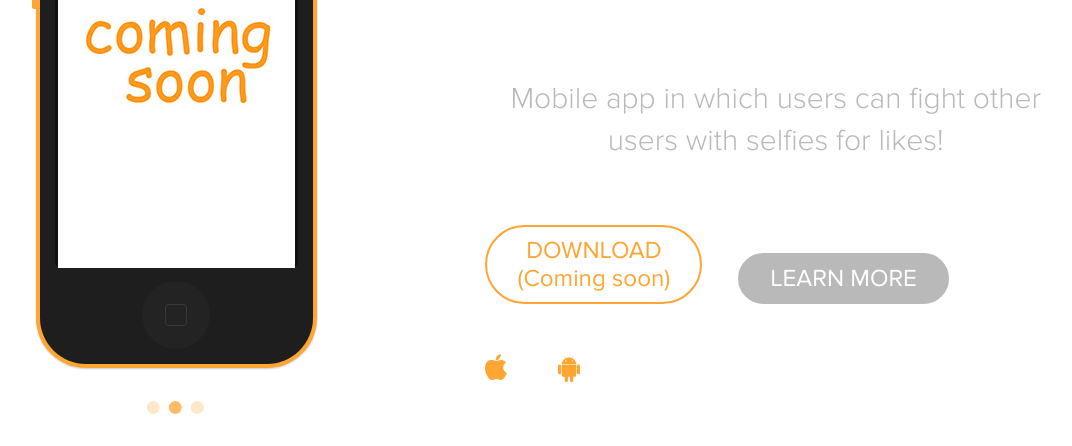
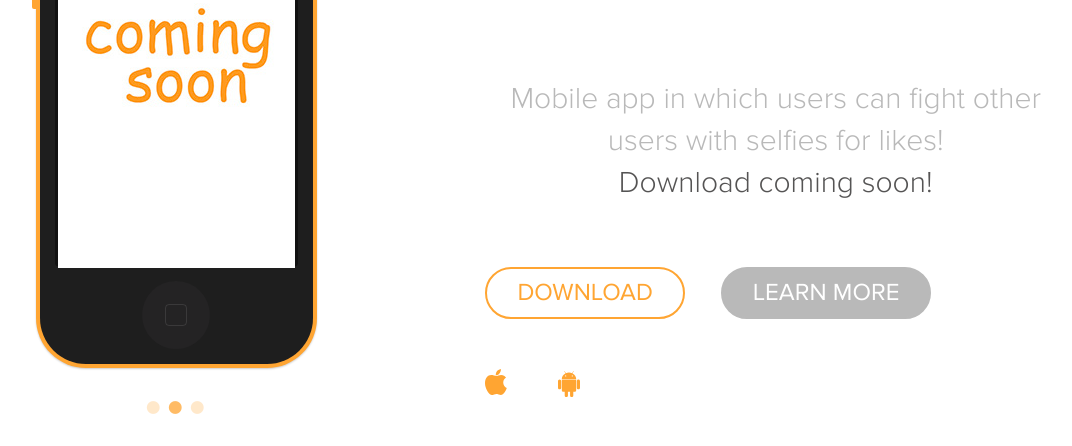
Before and after one commit to StefanTosic23/selfiewarslanding, a plain HTML site: page index.html in a window 1280 px wide. Shown: the part 354-800 px from the top of the page, without its empty margins (164-1236 px from the left). Drawn offline with nearby package versions, Linux system fonts and the light colour scheme.

Commit message:
Remove coming soon from download button

```diff
--- a/index.html
+++ b/index.html
@@ -50,11 +50,11 @@
                     </div>
 
                     <div class="header__description">
-                        <p>Mobile app in which users can fight other users with selfies for likes!</p>
+                        <p>Mobile app in which users can fight other users with selfies for likes! <br> <span class="description__download-span">Download coming soon!</span>  </p>
                     </div>
 
                     <div class="header__buttons row">
-                        <a class="header__button btn btn--ghost" href="#">DOWNLOAD <br> (Coming soon)</a>
+                        <a class="header__button btn btn--ghost" href="#">DOWNLOAD</a>
                         <a class="header__button btn btn--full" href="#landing">LEARN MORE</a>
                     </div>
 
--- a/sass/layout/_header.scss
+++ b/sass/layout/_header.scss
@@ -32,6 +32,9 @@
     display: flex;
     margin-bottom: 5em;
     margin-top: 6em;
+}
+.description__download-span{
+    color: #555454;
 }
 
 .header__buttons{
```
Also changed, not shown: css/main.css, 1 other file.
